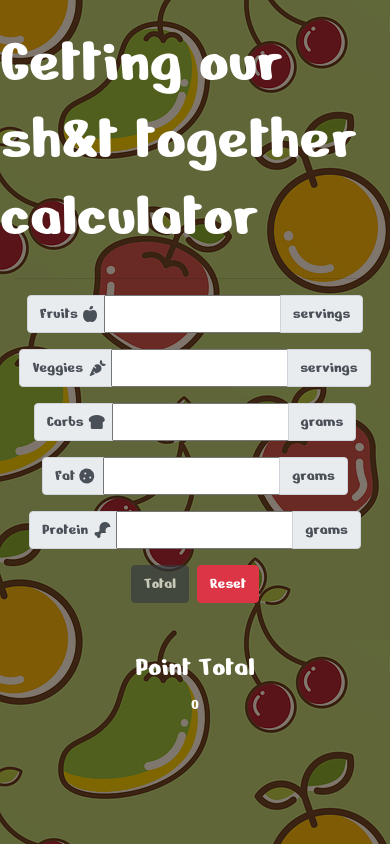
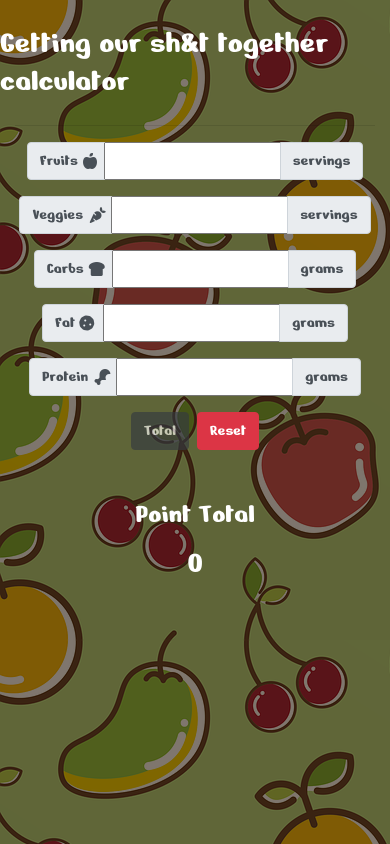
Before and after one commit to dmaurer3394/fitness-site, a website: page app/public/index.html in a window 390 px wide. Drawn offline with nearby package versions, Linux system fonts and the light colour scheme.

Commit message:
added basic mobile improvements

```diff
--- a/app/public/css/style.css
+++ b/app/public/css/style.css
@@ -7,11 +7,23 @@ i {
     margin-left: 10%;
 }
 
-h1 {
-    font-size: 48pt;
-}
+/* h1 {
+    font-size: 4rem;
+} */
 
-h1, h3, p {
+@media (max-width: 600px) and (max-width: 1000px) {
+    h1 {
+      font-size: 2rem;
+    }
+  }
+
+/* @media (min-width: 600px) {
+    h1 {
+      font-size: 4rem;
+    }
+  } */
+
+  h1, h3, p {
     color: white;
 }
 
@@ -23,6 +35,10 @@ hr {
     font-family: 'Nerko One', cursive;
 }
 
+#point-total {
+    font-size: 2rem;
+}
+
 #reset {
     margin-left: 2%;
     /* opacity: 50; */
--- a/app/public/index.html
+++ b/app/public/index.html
@@ -4,6 +4,8 @@
 <head>
   <meta charset="UTF-8">
   <title>GOST Calculator</title>
+
+  <meta name="viewport" content="width=device-width, initial-scale=1">
 
   <link rel="stylesheet" type="text/css" href="css/reset.css">
   <link rel="stylesheet" href="https://stackpath.bootstrapcdn.com/bootstrap/4.3.1/css/bootstrap.min.css" integrity="sha384-ggOyR0iXCbMQv3Xipma34MD+dH/1fQ784/j6cY/iJTQUOhcWr7x9JvoRxT2MZw1T" crossorigin="anonymous">
@@ -24,7 +26,8 @@
     </div>
     <hr>
     <div class="row justify-content-center">
-        <div class="input-group mb-3 justify-content-center">
+
+      <div class="input-group mb-3 justify-content-center">
           <div class="input-group-prepend">
             <span class="input-group-text">Fruits<i class="fas fa-apple-alt"></i></span>
           </div>
@@ -33,6 +36,7 @@
             <span class="input-group-text">servings</span>
           </div>
         </div>
+
         <div class="input-group mb-3 justify-content-center">
           <div class="input-group-prepend">
             <span class="input-group-text">Veggies<i class="fas fa-carrot"></i></span>
@@ -42,6 +46,7 @@
             <span class="input-group-text">servings</span>
           </div>
         </div>
+
         <div class="input-group mb-3 justify-content-center">
           <div class="input-group-prepend">
             <span class="input-group-text">Carbs<i class="fas fa-bread-slice"></i></span>
@@ -51,6 +56,7 @@
             <span class="input-group-text">grams</span>
           </div>
         </div>
+
         <div class="input-group mb-3 justify-content-center">
           <div class="input-group-prepend">
             <span class="input-group-text">Fat<i class="fas fa-cookie"></i></span>
@@ -60,6 +66,7 @@
             <span class="input-group-text">grams</span>
           </div>
         </div>
+
         <div class="input-group mb-3 justify-content-center">
           <div class="input-group-prepend">
             <span class="input-group-text">Protein<i class="fas fa-drumstick-bite"></i></span>
@@ -69,7 +76,28 @@
             <span class="input-group-text">grams</span>
           </div>
         </div>
+
+        <!-- <div class="input-group mb-3 justify-content-center">
+          <div class="input-group-prepend">
+            <span class="input-group-text">$</span>
+          </div>
+
+          <div class="col-md-8">
+            <input type="text" class="form-control" aria-label="Amount (to the nearest dollar)">
+          </div>
+
+          <div class="col-lg-6">
+            <input type="text" class="form-control" aria-label="Amount (to the nearest dollar)">
+          </div>
+
+          <input type="text" class="form-control" aria-label="Amount (to the nearest dollar)">
+          <div class="input-group-append">
+            <span class="input-group-text">.00</span>
+          </div>
+        </div> -->
+
         <button id="calc" type="button" class="btn btn-dark">Total</button>
+
         <button id="reset" type="button" class="btn btn-danger">Reset</button>
       </div>
       <br>
@@ -81,9 +109,5 @@
         <p id="point-total">0</p>
       </div>
   </div>
-
-<!-- <script src="https://ajax.googleapis.com/ajax/libs/jquery/3.5.1/jquery.min.js"></script>
-<script type="text/javascript" src="assets/js/script.js"></script> -->
-
 </body>
 </html>
```
